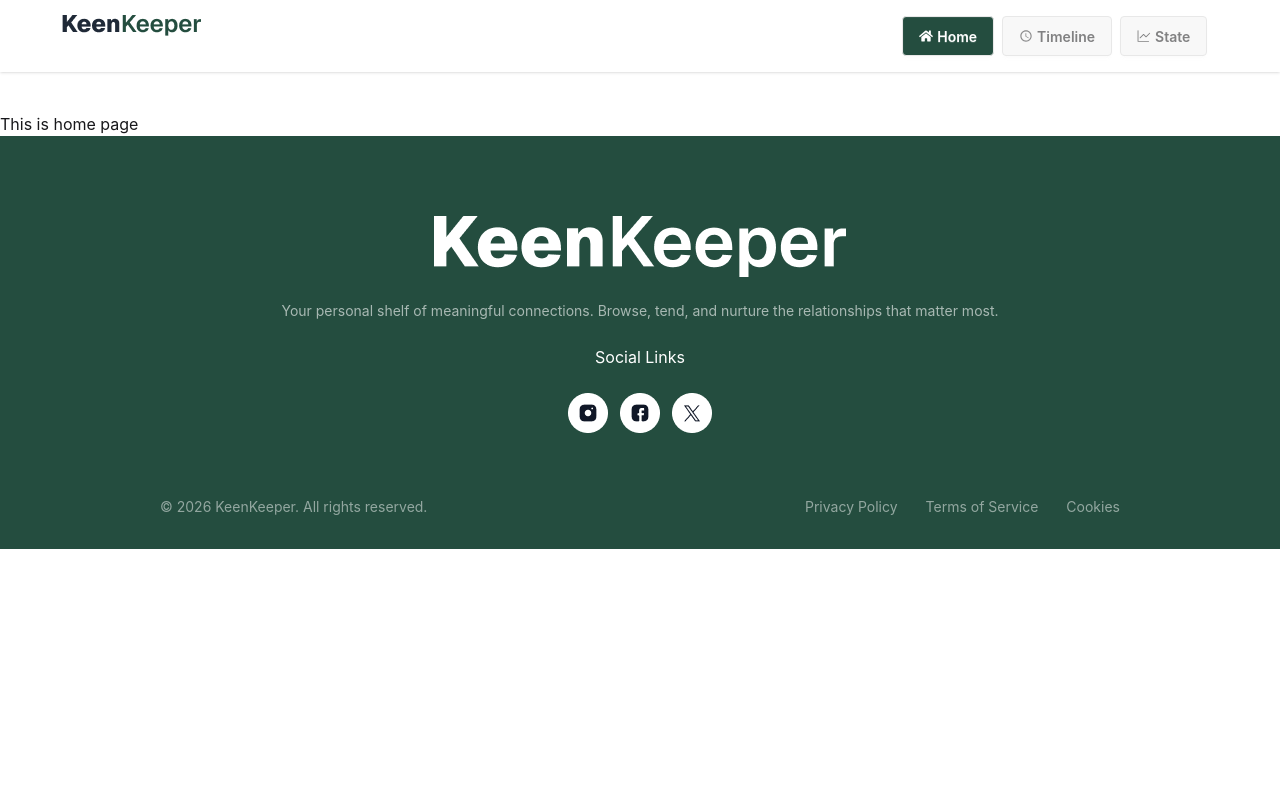
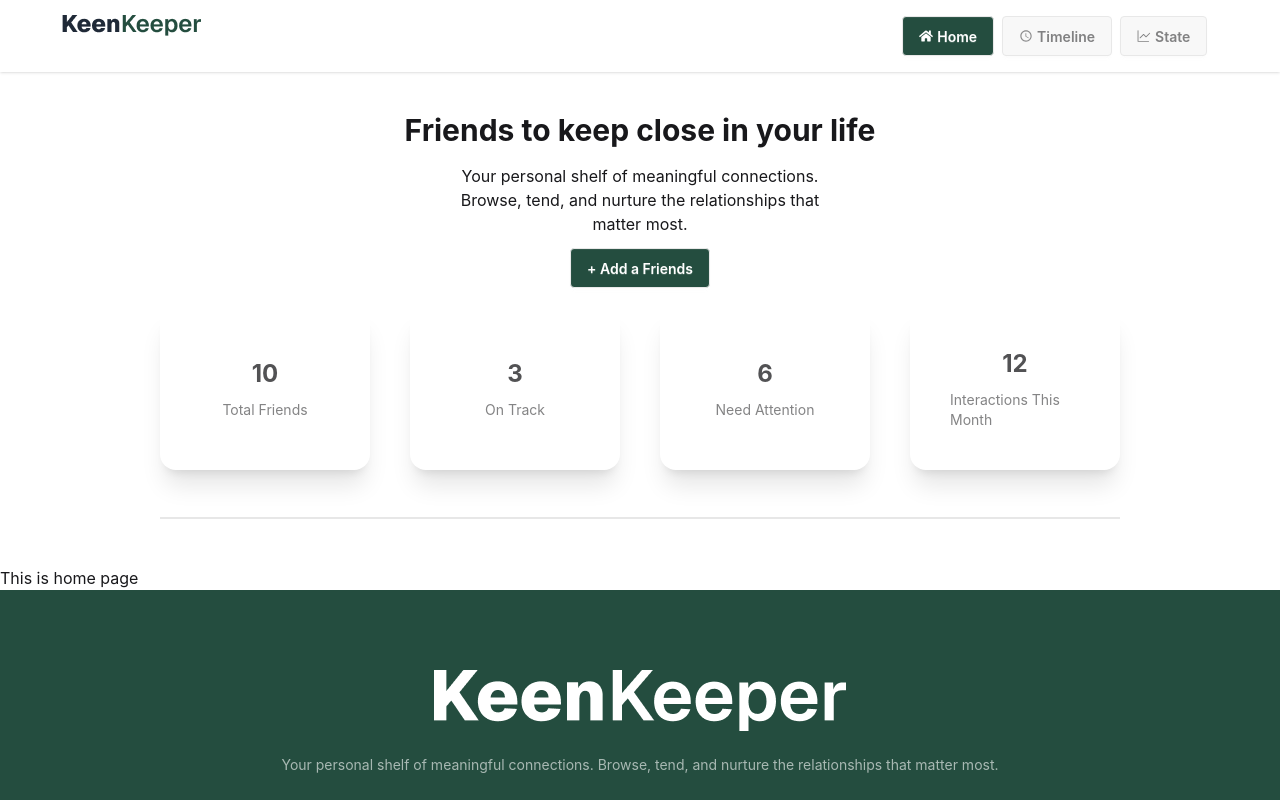
Before and after one commit to shuvro18/-KeenKeeper-Keep-Your-Friendships-Alive-A7, a React (Vite) app: page / in a window 1280 px wide. Shown: the top 800 px of the page. Built offline with nearby package versions, Linux system fonts and the light colour scheme.

Commit message:
banner added

```diff
--- a/src/Components/Bannar/Banner.jsx
+++ b/src/Components/Bannar/Banner.jsx
@@ -3,7 +3,33 @@ import React from 'react';
 const Banner = () => {
     return (
         <div className='my-10 space-y-3 w-9/12 mx-auto'>
-
+            <div className='text-center space-y-4'>
+                <h2 className='text-3xl font-bold'>Friends to keep close in your life</h2>
+                <p className=' md:w-[50vh] mx-auto'>Your personal shelf of meaningful connections. Browse, tend, and nurture the
+                    relationships that matter most.</p>
+            </div>
+            <div className='flex justify-center items-center'>
+                <button className='btn bg-[#244D3F] text-white'>+ Add a Friends</button>
+            </div>
+            <div className='grid grid-cols-4 gap-10 mt-5 mb-10 '>
+                <div className='shadow-xl flex flex-col justify-center items-center p-10 space-y-2.5 rounded-2xl'>
+                    <p className='font-bold text-2xl text-neutral/70'>10</p>
+                    <p className='text-neutral/50 text-sm'>Total Friends</p>
+                </div>
+                <div className='shadow-xl flex flex-col justify-center items-center p-10 space-y-2.5 rounded-2xl'>
+                    <p className='font-bold text-2xl text-neutral/70'>3</p>
+                    <p className='text-neutral/50 text-sm'>On Track</p>
+                </div>
+                <div className='shadow-xl flex flex-col justify-center items-center p-10 space-y-2.5 rounded-2xl'>
+                    <p className='font-bold text-2xl text-neutral/70'>6</p>
+                    <p className='text-neutral/50 text-sm'>Need Attention</p>
+                </div>
+                <div className='shadow-xl flex flex-col justify-center items-center p-10 space-y-2.5 rounded-2xl'>
+                    <p className='font-bold text-2xl text-neutral/70'>12</p>
+                    <p className='text-neutral/50 text-sm'>Interactions This Month</p>
+                </div>
+            </div>
+            <div className="divider "></div>
         </div>
     );
 };
```
